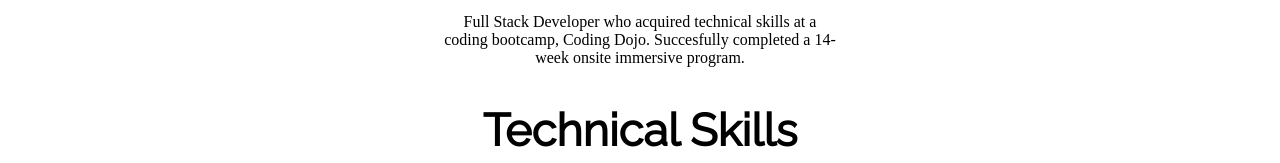
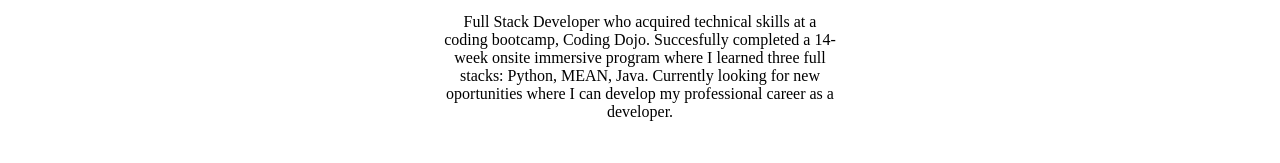
Before and after one commit to diazmc/diazmc.github.io-old, a plain HTML site: page index.html in a window 1280 px wide. Shown: the part 678-841 px from the top of the page. Drawn offline with nearby package versions, Linux system fonts and the light colour scheme; a web font is replaced by a local one.

Commit message:
edited about me section

```diff
--- a/index.html
+++ b/index.html
@@ -42,7 +42,7 @@
         <div class="about_me">
             <h2>About me</h2>
             <div class="about_me_container">
-                <p>Full Stack Developer who acquired technical skills at a coding bootcamp, Coding Dojo. Succesfully completed a 14-week onsite immersive program.</p>
+                <p>Full Stack Developer who acquired technical skills at a coding bootcamp, Coding Dojo. Succesfully completed a 14-week onsite immersive program where I learned three full stacks: Python, MEAN, Java. Currently looking for new oportunities where I can develop my professional career as a developer.</p>
             </div>
         </div>
 
```
